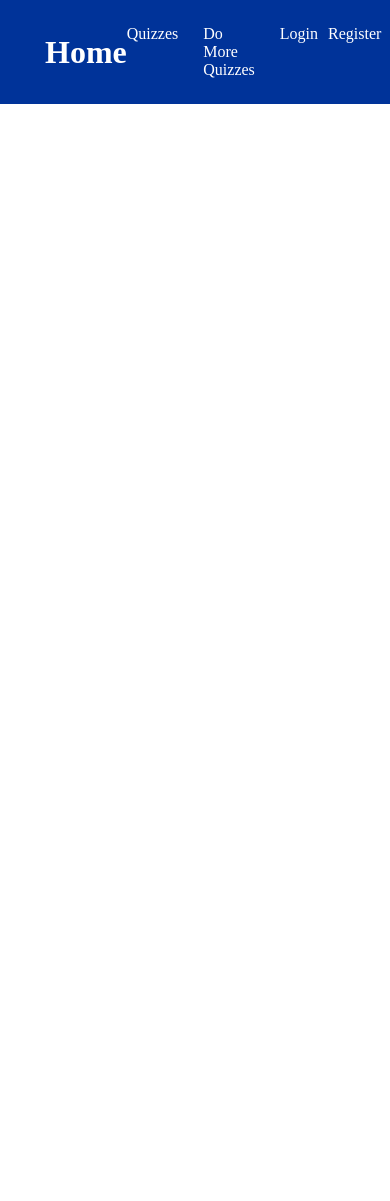
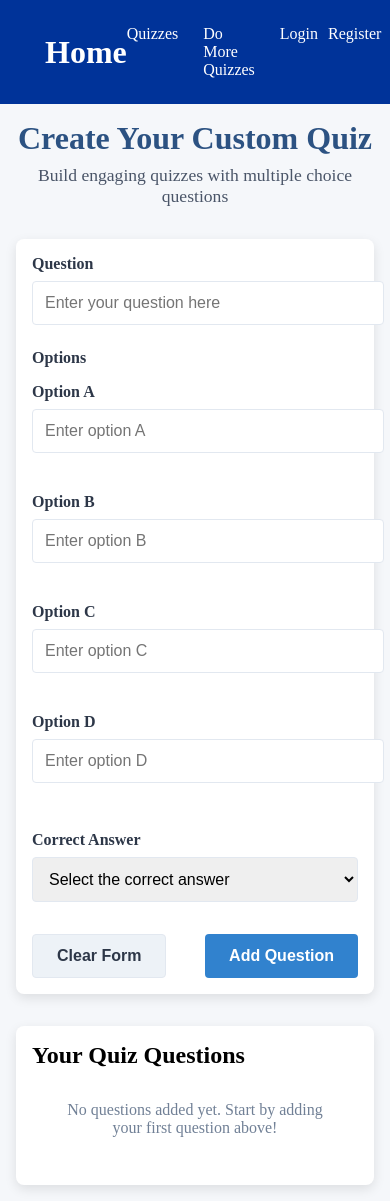
Before and after one commit to O-Alidzhikov/GeoQuiz, a React (Vite) app in the folder GeographyQuiz/: page /quiz-create in a window 390 px wide. Before the commit the page ends 844 px from the top, so only its background shows below. Built offline with nearby package versions, Linux system fonts and the light colour scheme.

Commit message:
added the QuizCreate component

```diff
--- a/GeographyQuiz/src/App.jsx
+++ b/GeographyQuiz/src/App.jsx
@@ -3,7 +3,7 @@ import { Routes, Route } from 'react-router-dom';
 
 import AuthProvider from './contexts/userContext';
 import Header from './components/header/home/header'
-import Home from './components/home/Home';
+import Home from './components/home/home';
 import Europe from './components/eu/eu'
 import Asia from './components/asia/asia';
 import SouthAmerica from './components/south-america/southAmerica';
@@ -13,6 +13,7 @@ import Register from './components/register/register';
 import Logout from './components/logout/logout';
 import Quiz from './components/quiz/quiz';
 import MapQuizzes from './components/map quizzes/mapQuizzes';
+import QuizCreate from './components/quiz create/QuizCreate';
 
 
 
@@ -36,6 +37,7 @@ function App() {
           <Route path="/south-america-quiz" element={<SouthAmerica />}></Route>
           <Route path="/africa=quiz" element={<Africa />}></Route>
           <Route path="/quizzes" element={<Quiz />}></Route>
+          <Route path="/quiz-create" element={<QuizCreate />}></Route>
         </Routes>
       </AuthProvider>
     </>
--- a/GeographyQuiz/src/components/header/home/header.jsx
+++ b/GeographyQuiz/src/components/header/home/header.jsx
@@ -19,6 +19,7 @@ const {isAuthenticated , username} = useContext(UserContext)
                 <div id="user">
                     <Link to="/quizzes">Do More Quizzes</Link>
                     {isAuthenticated &&<Link to="/logout">Logout</Link> }
+                    {isAuthenticated &&<Link to="/quiz-create">Create Your Own Quiz!</Link> }
 
                 </div>
                 <div id="guest">
--- /dev/null
+++ b/GeographyQuiz/src/components/quiz create/QuizCreate.css
@@ -0,0 +1,195 @@
+.quiz-creator-container {
+    max-width: 1000px;
+    margin: 0 auto;
+    padding: 2rem;
+    background-color: #f5f7fa;
+    min-height: 100vh;
+  }
+
+  .quiz-header {
+    text-align: center;
+    margin-bottom: 2rem;
+  }
+
+  .quiz-header h1 {
+    color: #2c5282;
+    margin-bottom: 0.5rem;
+  }
+
+  .subtitle {
+    color: #4a5568;
+    font-size: 1.1rem;
+  }
+
+  .quiz-form {
+    background-color: white;
+    border-radius: 8px;
+    box-shadow: 0 4px 12px rgba(0, 0, 0, 0.1);
+    padding: 2rem;
+    margin-bottom: 2rem;
+  }
+
+  .form-group {
+    margin-bottom: 1.5rem;
+  }
+
+  .form-group label {
+    display: block;
+    margin-bottom: 0.5rem;
+    font-weight: 600;
+    color: #2d3748;
+  }
+
+  .form-group input[type="text"],
+  .form-group select {
+    width: 100%;
+    padding: 0.75rem;
+    border: 1px solid #e2e8f0;
+    border-radius: 4px;
+    font-size: 1rem;
+    transition: border-color 0.3s;
+  }
+
+  .form-group input[type="text"]:focus,
+  .form-group select:focus {
+    outline: none;
+    border-color: #4299e1;
+    box-shadow: 0 0 0 2px rgba(66, 153, 225, 0.2);
+  }
+
+  .options-grid {
+    display: grid;
+    grid-template-columns: repeat(2, 1fr);
+    gap: 1rem;
+    margin-top: 1rem;
+  }
+
+  .form-actions {
+    display: flex;
+    justify-content: space-between;
+    margin-top: 2rem;
+  }
+
+  .form-actions.bottom-actions {
+    margin-top: 1rem;
+  }
+
+  .btn {
+    padding: 0.75rem 1.5rem;
+    border: none;
+    border-radius: 4px;
+    font-size: 1rem;
+    font-weight: 600;
+    cursor: pointer;
+    transition: all 0.3s;
+  }
+
+  .btn-primary {
+    background-color: #3182ce;
+    color: white;
+  }
+
+  .btn-primary:hover {
+    background-color: #2c5282;
+  }
+
+  .btn-secondary {
+    background-color: #edf2f7;
+    color: #2d3748;
+    border: 1px solid #e2e8f0;
+  }
+
+  .btn-secondary:hover {
+    background-color: #e2e8f0;
+  }
+
+  .btn-danger {
+    background-color: #e53e3e;
+    color: white;
+  }
+
+  .btn-danger:hover {
+    background-color: #c53030;
+  }
+
+  .btn-success {
+    background-color: #38a169;
+    color: white;
+  }
+
+  .btn-success:hover {
+    background-color: #2f855a;
+  }
+
+  .question-list {
+    background-color: white;
+    border-radius: 8px;
+    box-shadow: 0 4px 12px rgba(0, 0, 0, 0.1);
+    padding: 2rem;
+  }
+
+  .question-item {
+    padding: 1rem;
+    border-bottom: 1px solid #eee;
+    margin-bottom: 1rem;
+  }
+
+  .question-item:last-child {
+    border-bottom: none;
+    margin-bottom: 0;
+  }
+
+  .question-text {
+    font-weight: 600;
+    margin-bottom: 0.5rem;
+    color: #2d3748;
+  }
+
+  .options-list {
+    display: grid;
+    grid-template-columns: repeat(2, 1fr);
+    gap: 0.5rem;
+    margin-bottom: 0.5rem;
+  }
+
+  .option {
+    display: flex;
+    align-items: center;
+    color: #4a5568;
+  }
+
+  .option-correct {
+    color: #38a169;
+    font-weight: 600;
+  }
+
+  .option-label {
+    font-weight: 600;
+    margin-right: 0.5rem;
+  }
+
+  .question-actions {
+    margin-top: 0.5rem;
+  }
+
+  .empty-state {
+    text-align: center;
+    padding: 2rem;
+    color: #718096;
+  }
+
+  @media (max-width: 768px) {
+    .options-grid,
+    .options-list {
+      grid-template-columns: 1fr;
+    }
+
+    .quiz-creator-container {
+      padding: 1rem;
+    }
+
+    .quiz-form,
+    .question-list {
+      padding: 1rem;
+    }
+  }
--- /dev/null
+++ b/GeographyQuiz/src/components/quiz create/QuizCreate.jsx
@@ -0,0 +1,142 @@
+import React from 'react';
+import './QuizCreate.css';
+
+export default function QuizCreate() {
+  return (
+    <div className="quiz-creator-container">
+      <header className="quiz-header">
+        <h1>Create Your Custom Quiz</h1>
+        <p className="subtitle">Build engaging quizzes with multiple choice questions</p>
+      </header>
+
+      <form className="quiz-form">
+        <div className="form-group">
+          <label htmlFor="question">Question</label>
+          <input
+            type="text"
+            id="question"
+            name="question"
+            placeholder="Enter your question here"
+            required
+          />
+        </div>
+
+        <div className="form-group">
+          <label>Options</label>
+          <div className="options-grid">
+            <div className="form-group">
+              <label htmlFor="optionA">Option A</label>
+              <input
+                type="text"
+                id="optionA"
+                name="optionA"
+                placeholder="Enter option A"
+                required
+              />
+            </div>
+            <div className="form-group">
+              <label htmlFor="optionB">Option B</label>
+              <input
+                type="text"
+                id="optionB"
+                name="optionB"
+                placeholder="Enter option B"
+                required
+              />
+            </div>
+            <div className="form-group">
+              <label htmlFor="optionC">Option C</label>
+              <input
+                type="text"
+                id="optionC"
+                name="optionC"
+                placeholder="Enter option C"
+                required
+              />
+            </div>
+            <div className="form-group">
+              <label htmlFor="optionD">Option D</label>
+              <input
+                type="text"
+                id="optionD"
+                name="optionD"
+                placeholder="Enter option D"
+                required
+              />
+            </div>
+          </div>
+        </div>
+
+        <div className="form-group">
+          <label htmlFor="answer">Correct Answer</label>
+          <select
+            id="answer"
+            name="answer"
+            required
+          >
+            <option value="">Select the correct answer</option>
+            <option value="optionA">Option A</option>
+            <option value="optionB">Option B</option>
+            <option value="optionC">Option C</option>
+            <option value="optionD">Option D</option>
+          </select>
+        </div>
+
+        <div className="form-actions">
+          <button type="button" className="btn btn-secondary">
+            Clear Form
+          </button>
+          <button type="submit" className="btn btn-primary">
+            Add Question
+          </button>
+        </div>
+      </form>
+
+      <div className="question-list">
+        <h2>Your Quiz Questions</h2>
+
+        <div className="empty-state">
+          <p>No questions added yet. Start by adding your first question above!</p>
+        </div>
+
+        <div className="questions-container" style={{display: 'none'}}>
+          <div className="question-item">
+            <div className="question-text">Sample Question</div>
+            <div className="options-list">
+              <div className="option option-correct">
+                <span className="option-label">A:</span>
+                <span>Sample Option A</span>
+              </div>
+              <div className="option">
+                <span className="option-label">B:</span>
+                <span>Sample Option B</span>
+              </div>
+              <div className="option">
+                <span className="option-label">C:</span>
+                <span>Sample Option C</span>
+              </div>
+              <div className="option">
+                <span className="option-label">D:</span>
+                <span>Sample Option D</span>
+              </div>
+            </div>
+            <div className="question-actions">
+              <button type="button" className="btn btn-danger">
+                Delete
+              </button>
+            </div>
+          </div>
+        </div>
+
+        <div className="form-actions bottom-actions" style={{display: 'none'}}>
+          <button type="button" className="btn btn-secondary">
+            Save as Draft
+          </button>
+          <button type="button" className="btn btn-success">
+            Publish Quiz
+          </button>
+        </div>
+      </div>
+    </div>
+  );
+}
--- a/GeographyQuiz/src/components/quiz/quiz.jsx
+++ b/GeographyQuiz/src/components/quiz/quiz.jsx
@@ -9,7 +9,6 @@ export default function Quiz() {
   const [questions, setQuestions] = useState(quiz1Questions);
   const [score, setScore] = useState(0);
   const [userAnswers, setUserAnswers] = useState({});
-  const [questionNum, setQuestionNum] = useState(1);
   const [isFinished, setIsFinished] = useState(false);
 
   useEffect(() => {
```
